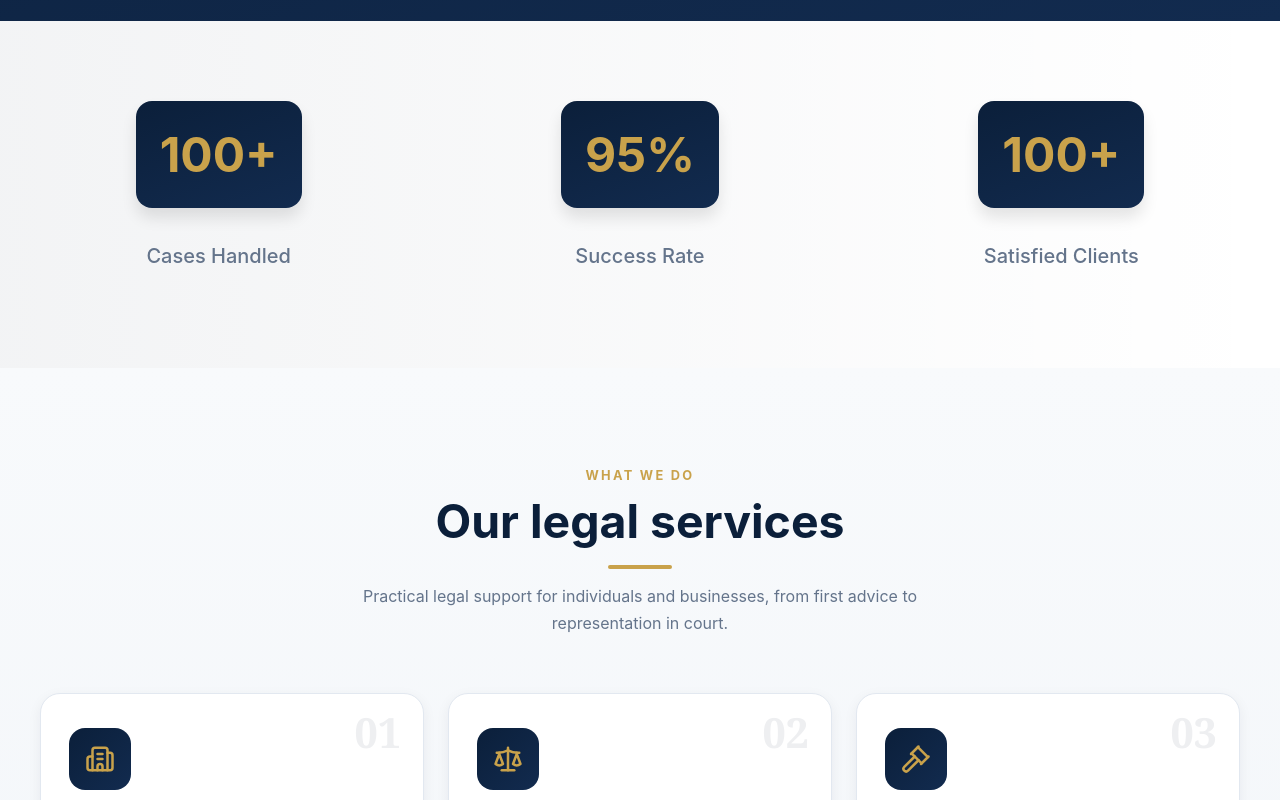
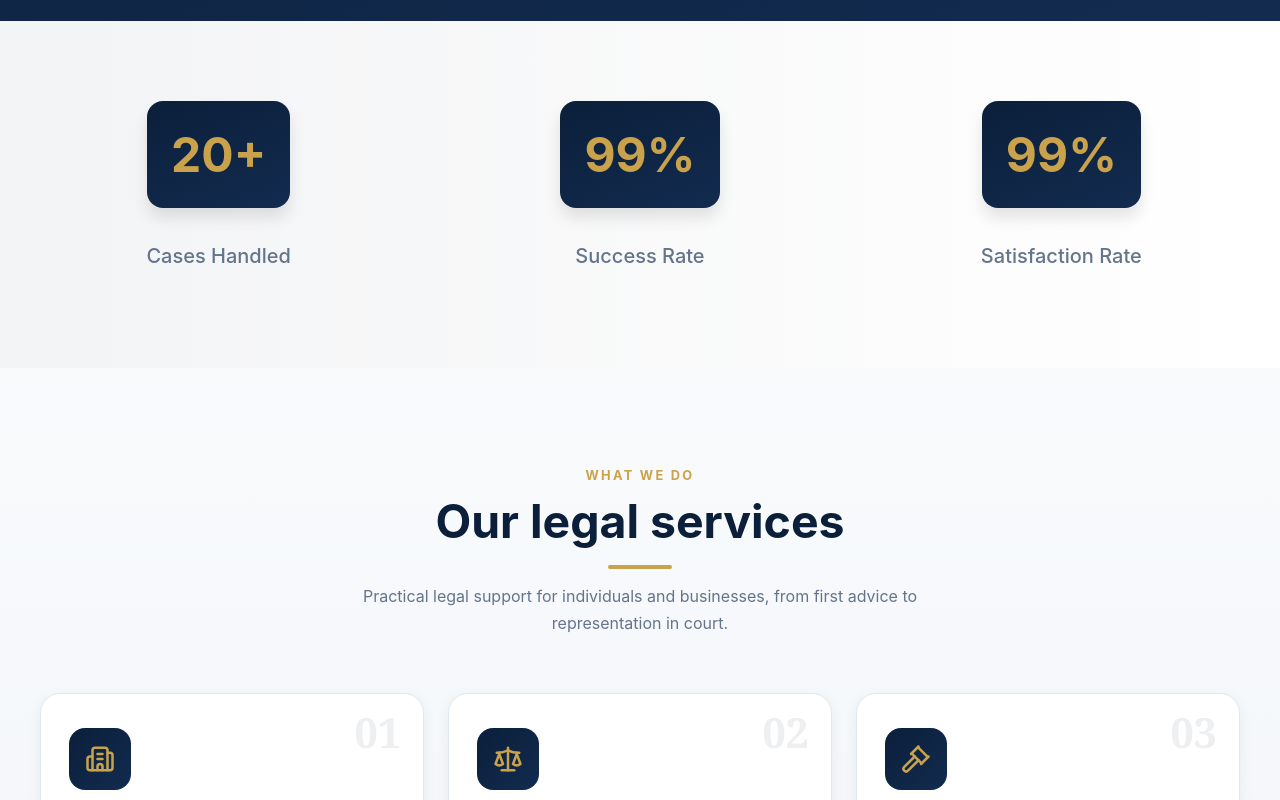
Before and after one commit to mollenwambui/Kereu-and-Company-Advocates, a React (Create React App) app: page / in a window 1280 px wide. Shown: the part 700-1500 px from the top of the page. Built offline with nearby package versions, Linux system fonts and the light colour scheme.

Commit message:
edit numbers

```diff
--- a/src/App.js
+++ b/src/App.js
@@ -25,16 +25,16 @@ function App() {
       const duration = 2000;
       const steps = 60;
       const casesIncrement = 100 / steps;
-      const successIncrement = 95 / steps;
+      const successIncrement = 99 / steps;
       const clientsIncrement = 100 / steps;
 
       let step = 0;
       const interval = setInterval(() => {
         step++;
         setCounters({
-          cases: Math.min(Math.round(casesIncrement * step), 100),
-          success: Math.min(Math.round(successIncrement * step), 95),
-          clients: Math.min(Math.round(clientsIncrement * step), 100)
+          cases: Math.min(Math.round(casesIncrement * step), 20),
+          success: Math.min(Math.round(successIncrement * step), 99),
+          clients: Math.min(Math.round(clientsIncrement * step), 99)
         });
 
         if (step >= steps) clearInterval(interval);
@@ -147,9 +147,9 @@ function App() {
           </div>
           <div className="stat-card">
             <div className="stat-value-box">
-              <div className="stat-value">{counters.clients}+</div>
+              <div className="stat-value">{counters.clients}%</div>
             </div>
-            <p className="stat-label">Satisfied Clients</p>
+            <p className="stat-label">Satisfaction Rate</p>
           </div>
         </div>
       </section>
--- a/src/Contact.jsx
+++ b/src/Contact.jsx
@@ -6,7 +6,7 @@ import './Contact.css';
 const PHONE_DISPLAY = '+254 791 018 377';
 const PHONE_TEL = '+254791018377';
 const WHATSAPP = '254791018377';
-const EMAIL = 'wakilikereu@gmail.com';
+const EMAIL = 'wakilikereu@gmail.com / litigation.kereu@gmail.com';
 const ADDRESS = 'Protoco Place, 1st Floor, Thika';
 const MAP_QUERY = 'Protoco Place, Thika, Kenya';
 const HOURS = 'Mon – Fri, 8:00 am – 5:00 pm'; // Hidden while empty.
```
